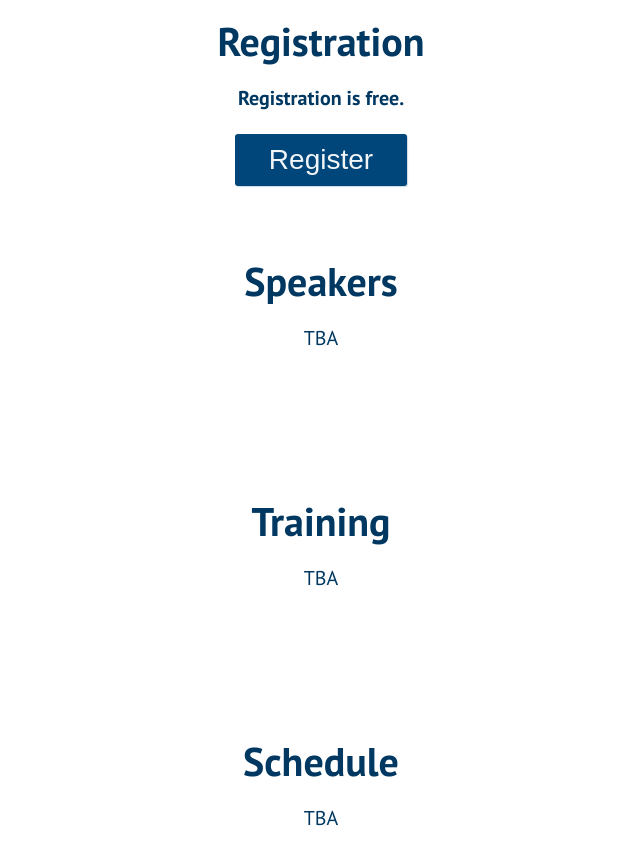
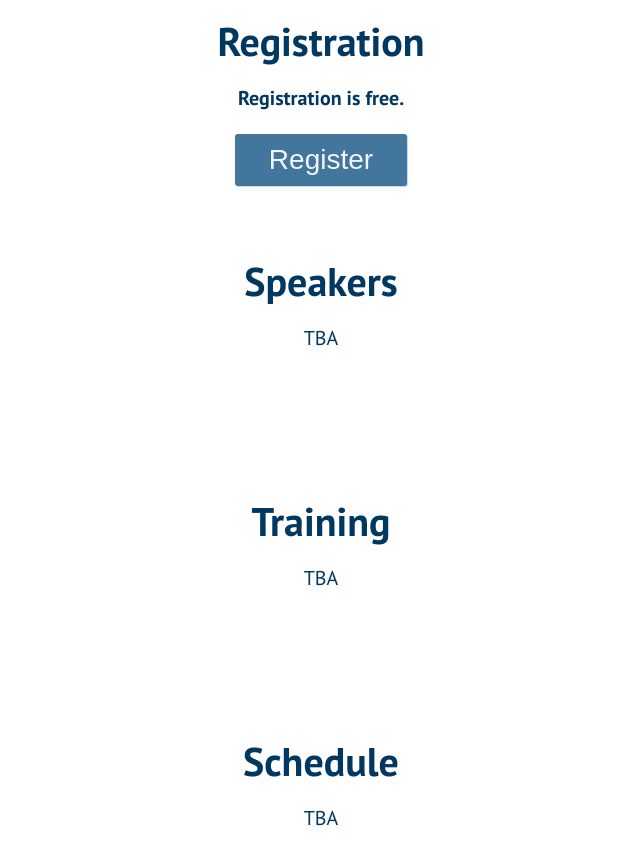
Before and after one commit to NYC-Camp/devops-camp, a website: page index.html in a window 1280 px wide. Shown: the part 800-1664 px from the top of the page, without its empty margins (319-959 px from the left). Drawn offline with nearby package versions, Linux system fonts and the light colour scheme; some packages are replaced by stand-ins of ours.

Commit message:
adjusts registration button colors

```diff
--- a/sass/partials/components/sections/_registration.scss
+++ b/sass/partials/components/sections/_registration.scss
@@ -7,7 +7,7 @@
   button {
     @include border-radius(3px);
     @include box-shadow(tint(map-get($color-me-badd, primary), 80%) 1px 1px 1px);
-    background-color: map-get($color-me-badd, primary);
+    background-color: tint(map-get($color-me-badd, primary), 26%);
     border: none;
     padding: {
       top: 10px;
@@ -15,6 +15,7 @@
       bottom: 10px;
       left: 4px;
     }
+    cursor: pointer;
     &:hover {
       background-color: tint(map-get($color-me-badd, primary), 20%);
     }
@@ -28,7 +29,7 @@
         left: 30px;
       }
       &:hover {
-        color: shade($typography-light, 5%);
+        color: shade($typography-light, 2%);
       }
     }
   }
```
Also changed, not shown: css/style.css.
